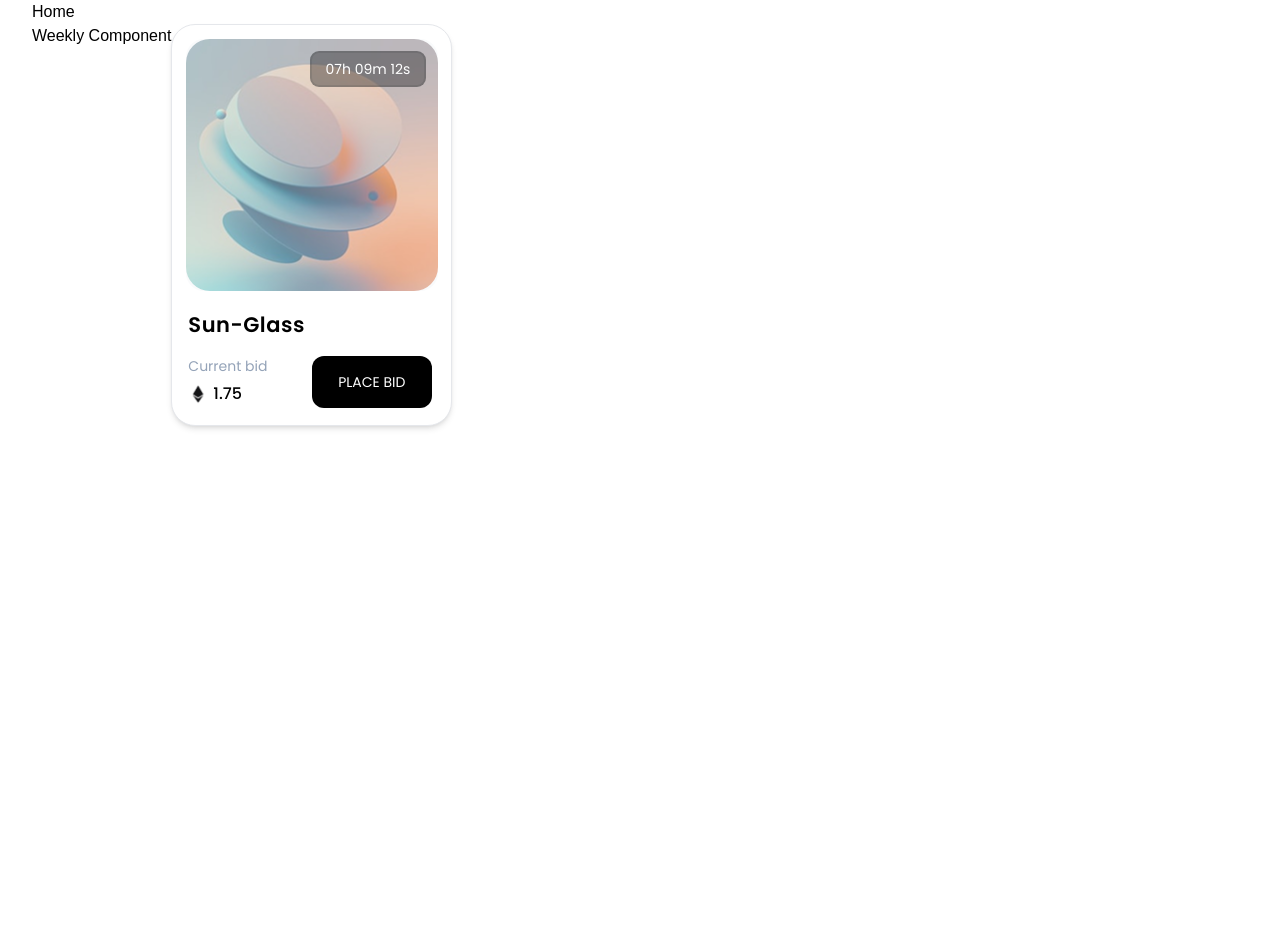
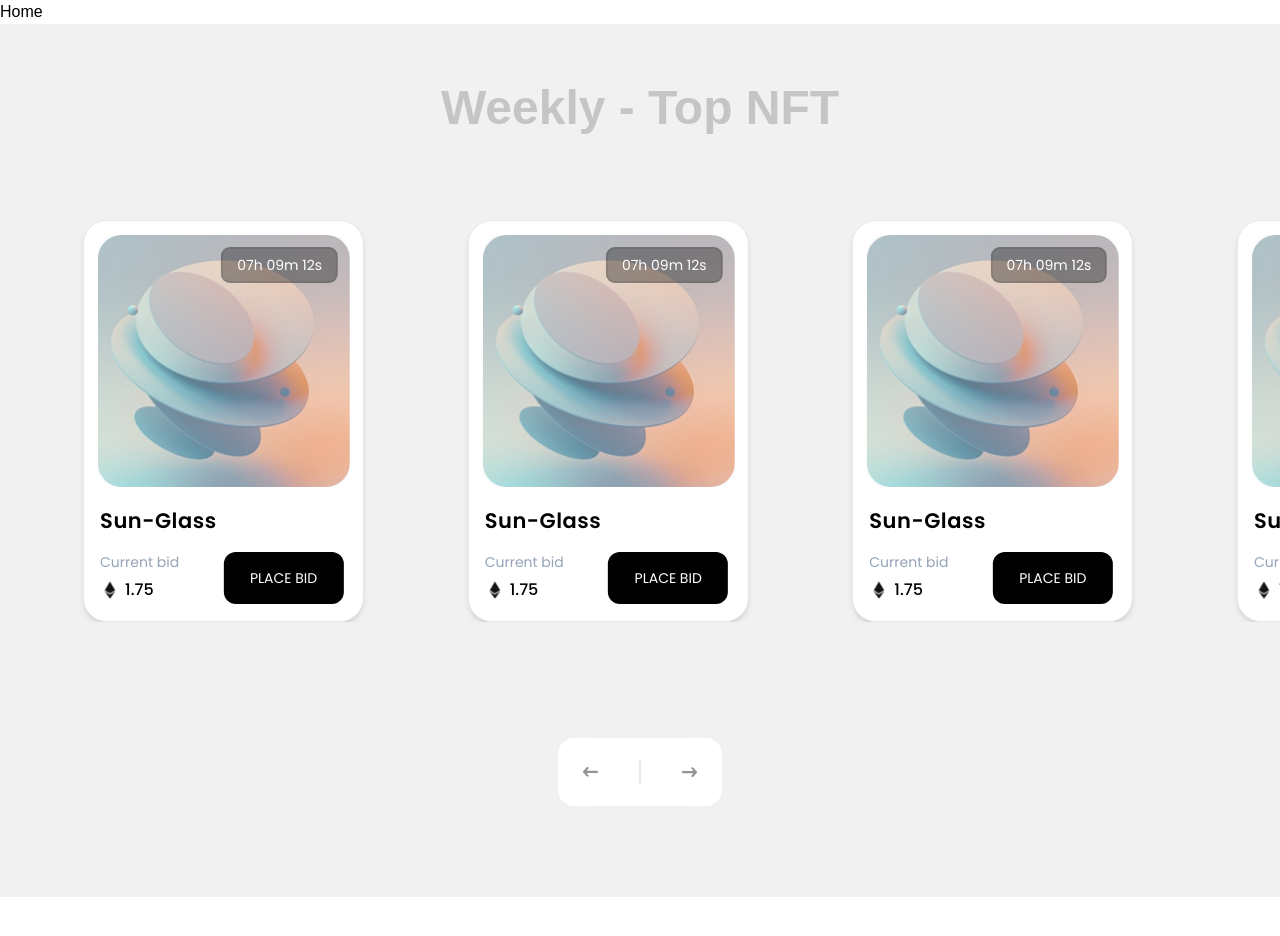
Before and after one commit to OleksandrZaynyato/divesea, a Next.js app: page / in a window 1280 px wide. Shown: the top 936 px of the page. Before the commit the page ends 800 px from the top, so only its background shows below. Built offline with nearby package versions, Linux system fonts and the light colour scheme.

Commit message:
feat: add slider

```diff
--- a/app/page.tsx
+++ b/app/page.tsx
@@ -1,5 +1,6 @@
 import { Container } from '@/components/shared';
-import {Weekly} from "@/components/shared/Weekly";
+import {Weekly} from "@/components/shared/weekly/Weekly";
+import {Slider} from "@/components/shared/weekly/Slider";
 
 export default function Home() {
     return (
--- a/components/shared/Container.tsx
+++ b/components/shared/Container.tsx
@@ -7,5 +7,5 @@ interface Props {
 }
 
 export const Container: React.FC<Props> = ({ className, children }) => {
-    return <div className={cn('mx-auto max-w-7xl px-4 sm:px-6 lg:px-8 ', className)}>{children}</div>;
+    return <div className={cn('mx-auto max-w-[1440px] ', className)}>{children}</div>;
 };
--- a/components/shared/Weekly.tsx
+++ /dev/null
@@ -1,10 +0,0 @@
-import React from "react";
-import {Card} from "@/components/ui/Card";
-
-export const Weekly: React.FC = () => {
-    return (
-        <div className="flex w">Weekly Component
-            <Card/>
-        </div>
-    );
-}
--- /dev/null
+++ b/components/shared/weekly/Slider.tsx
@@ -0,0 +1,142 @@
+"use client";
+
+import React from 'react';
+import {Swiper, SwiperSlide} from 'swiper/react';
+import {Navigation} from 'swiper/modules';
+import 'swiper/css';
+
+import {Card} from "@/components/ui/Card";
+import Image from "next/image";
+
+export const Slider: React.FC<React.InputHTMLAttributes<HTMLInputElement>> = (props) => {
+
+    return (
+        <div className="w-full relative bg-[#F1F1F1] overflow-hidden mt-2">
+            <Swiper
+
+                modules={[Navigation]}
+                navigation={{
+                    nextEl: ".custom-next",
+                    prevEl: ".custom-prev",
+                }}
+                centeredSlides={true}
+                loop
+                spaceBetween={40}
+                // breakpoints={{
+                //     320: {   // phones
+                //         slidesPerView: 1.2,
+                //         slidesOffsetBefore: 0,   // ~half of card
+                //         slidesOffsetAfter: 0,
+                //     },
+                //     480: {  // small phones landscape
+                //         slidesPerView: 1,
+                //         slidesOffsetBefore: 80,
+                //         slidesOffsetAfter: 80
+                //     },
+                //     768: {  // tablets
+                //         slidesPerView: 2,
+                //         slidesOffsetBefore: 80,
+                //         slidesOffsetAfter: 80
+                //     },
+                //     960: { // large tablets / small desktops
+                //         slidesPerView: 3,
+                //         slidesOffsetBefore: 20,
+                //         slidesOffsetAfter: 0
+                //     },
+                //     1300: { // full layout: you want 5 cards
+                //         slidesPerView: 4,
+                //         slidesOffsetBefore: 0,  // 280px / 2
+                //         slidesOffsetAfter: -60
+                //     },
+                //     1400: { // full layout: you want 5 cards
+                //         slidesPerView: 4.9,
+                //         slidesOffsetBefore: -20,  // 280px / 2
+                //         slidesOffsetAfter: 0
+                //     },
+                // }}
+                breakpoints={{
+                    320: {
+                        slidesPerView: 1.1,
+                        slidesOffsetBefore: 70,
+                        slidesOffsetAfter: 70,
+                    },
+                    576: {     // extra breakpoint between 480 and 768
+                        slidesPerView: 1.4,
+                        slidesOffsetBefore: 100,
+                        slidesOffsetAfter: 100,
+                    },
+                    768: {
+                        slidesPerView: 1.8,
+                        slidesOffsetBefore: 120,
+                        slidesOffsetAfter: 120,
+                    },
+                    896: {
+                        slidesPerView: 2.2,
+                        slidesOffsetBefore: 140,
+                        slidesOffsetAfter: 140,
+                    },
+                    1074: {
+                        slidesPerView: 2.6,
+                        slidesOffsetBefore: 160,
+                        slidesOffsetAfter: 160,
+                    },
+                    1380: {
+                        slidesPerView: 3,
+                        slidesOffsetBefore: 280,
+                        slidesOffsetAfter: 240,
+                    }
+                }}
+            >
+                <SwiperSlide>
+                    <Card/>
+                </SwiperSlide>
+                <SwiperSlide>
+                    <Card/>
+                </SwiperSlide>
+                <SwiperSlide>
+                    <Card/>
+                </SwiperSlide>
+                <SwiperSlide>
+                    <Card/>
+                </SwiperSlide>
+                <SwiperSlide>
+                    <Card/>
+                </SwiperSlide>
+                <SwiperSlide>
+                    <Card/>
+                </SwiperSlide>
+                <SwiperSlide>
+                    <Card/>
+                </SwiperSlide>
+            </Swiper>
+            <div className="w-full flex justify-center mt-29 mb-4">
+                <div
+                    className="w-41 h-17 bg-white rounded-2xl grid grid-cols-[2fr_1fr_2fr] justify-items-center items-center shadow-[0_0_34px_-25px_rgba(15,15,15,0.12)]">
+                    <div
+                        className="custom-prev w-full h-full text-gray-600 text-2xl flex items-center justify-center cursor-pointer z-10 group">
+                        <Image
+                            src="/arrowLeftGray.svg"
+                            alt="NFT Card"
+                            width={16}
+                            height={16}
+                            className="w-4 group-hover:brightness-0"
+                        />
+                    </div>
+                    <div className="w-0.5 h-6 rounded-full bg-[#E6E8EC]"></div>
+                    <div
+                        className="custom-next w-full h-full text-gray-600 text-2xl flex items-center justify-center cursor-pointer z-10 group">
+                        <Image
+                            src="/arrowLeftGray.svg"
+                            alt="NFT Card"
+                            width={16}
+                            height={16}
+                            className="w-4 rotate-180 group-hover:brightness-0"
+                        />
+                    </div>
+                </div>
+            </div>
+
+        </div>
+
+    );
+}
--- /dev/null
+++ b/components/shared/weekly/Weekly.tsx
@@ -0,0 +1,14 @@
+import React from "react";
+import {Card} from "@/components/ui/Card";
+import {Slider} from "@/components/shared/weekly/Slider";
+
+export const Weekly: React.FC = () => {
+    return (
+        <div className="relative w-full h-[988px]">
+            <div className="flex flex-col w-full h-[873px] bg-[#F1F1F1] py-15">
+                <h2 className="text-5xl text-center text-[#C5C5C5] font-semibold mb-20">Weekly - Top NFT</h2>
+                <Slider/>
+            </div>
+        </div>
+    );
+}
```
Also changed, not shown: public/arrowLeftGray.svg (added).
